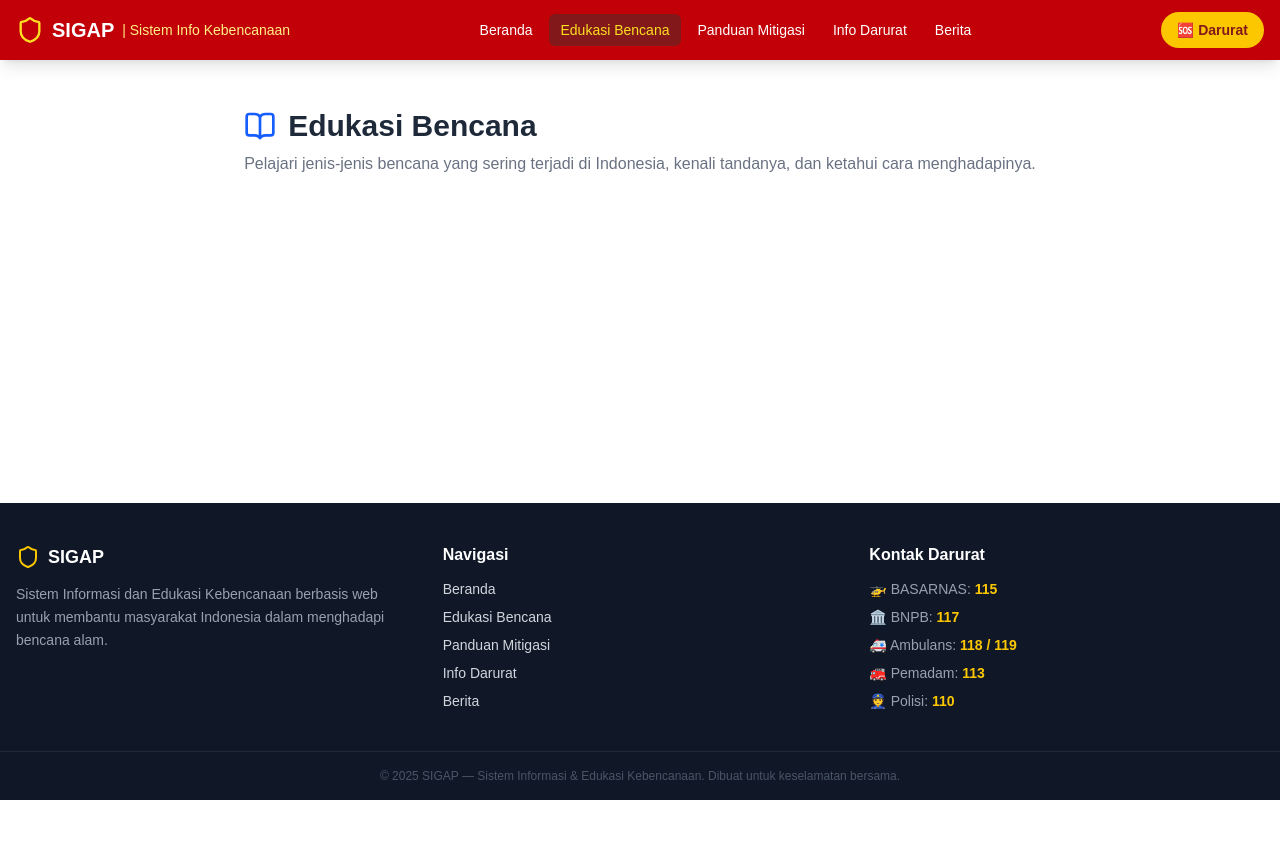
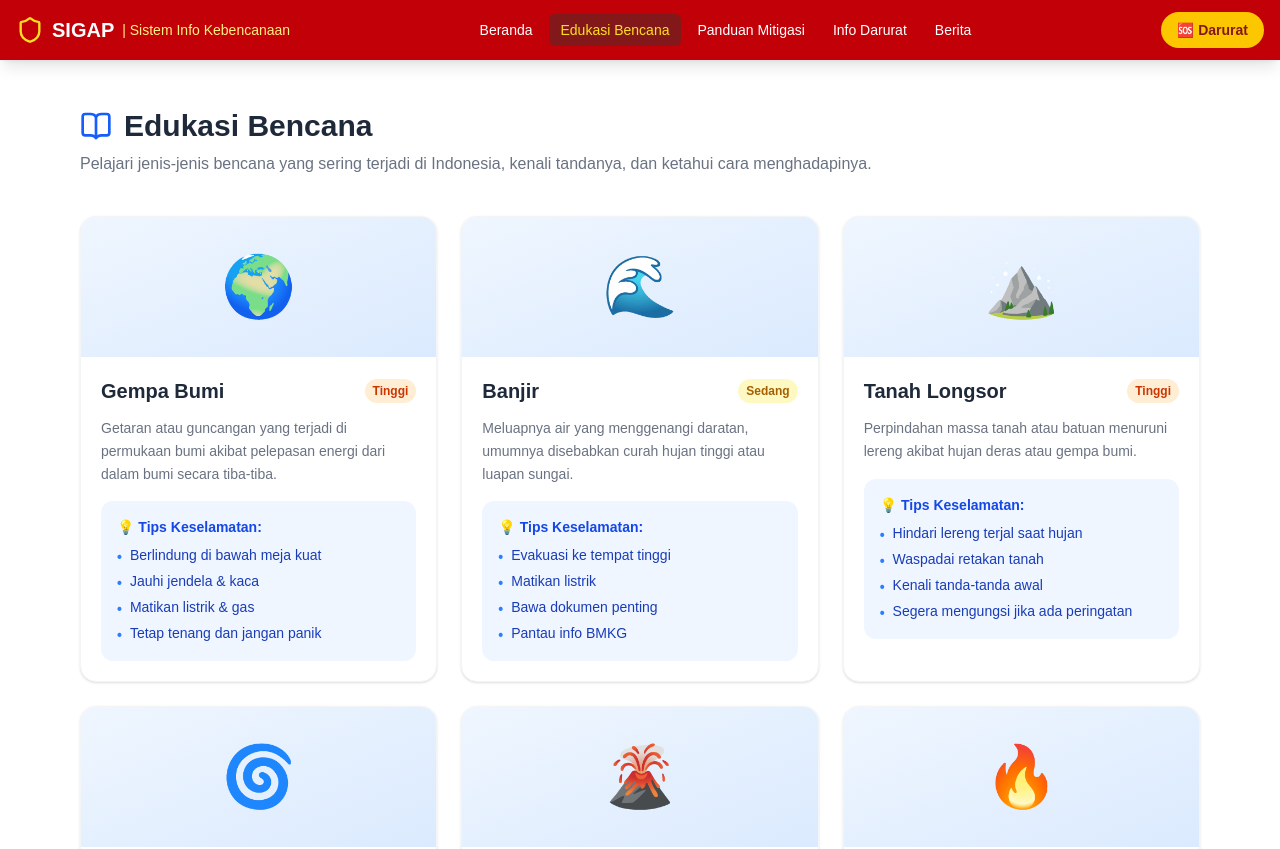
Before and after one commit to muhammadaldishevchenko-collab/TA-WEB-24A-MERIAM-LONDON, a Next.js app: page /edukasi in a window 1280 px wide. Shown: the top 849 px of the page. Before the commit the page ends 800 px from the top, so only its background shows below. Built offline with nearby package versions, Linux system fonts and the light colour scheme.

Commit message:
aldi:menambahkan library data dan mengedit halaman edukasi

```diff
--- a/app/edukasi/page.tsx
+++ b/app/edukasi/page.tsx
@@ -1,4 +1,5 @@
 import React from 'react'
+import { educationData } from "@/lib/data";
 import { BookOpen } from "lucide-react";
 
 export const metadata = { title: "Edukasi Bencana | SIGAP" };
@@ -20,6 +21,57 @@ export default function edukasi() {
         Pelajari jenis-jenis bencana yang sering terjadi di Indonesia,
         kenali tandanya, dan ketahui cara menghadapinya.
       </p>
+      {/* Grid Kartu */}
+      <div className="grid grid-cols-1 md:grid-cols-2 lg:grid-cols-3 gap-6">
+        {educationData.map((item) => (
+          <div
+            key={item.id}
+            className="bg-white border border-gray-100 rounded-2xl shadow-sm overflow-hidden hover:shadow-lg transition-shadow"
+          >
+            {/* Ikon */}
+            <div className="bg-gradient-to-br from-blue-50 to-blue-100 py-10 text-center">
+              <span className="text-6xl">{item.icon}</span>
+            </div>
+
+            {/* Konten */}
+            <div className="p-5">
+              <div className="flex items-center justify-between mb-3">
+                <h2 className="text-xl font-bold text-gray-800">{item.title}</h2>
+                <span
+                  className={`text-xs font-bold px-2 py-1 rounded-full ${
+                    item.level === "Sangat Tinggi"
+                      ? "bg-red-100 text-red-700"
+                      : item.level === "Tinggi"
+                      ? "bg-orange-100 text-orange-700"
+                      : "bg-yellow-100 text-yellow-700"
+                  }`}
+                >
+                  {item.level}
+                </span>
+              </div>
+
+              <p className="text-gray-500 text-sm leading-relaxed mb-4">
+                {item.description}
+              </p>
+
+              {/* Tips */}
+              <div className="bg-blue-50 rounded-xl p-4">
+                <h3 className="text-sm font-bold text-blue-700 mb-2">
+                  💡 Tips Keselamatan:
+                </h3>
+                <ul className="text-sm text-blue-800 flex flex-col gap-1">
+                  {item.tips.map((tip, idx) => (
+                    <li key={idx} className="flex items-start gap-2">
+                      <span className="text-blue-500 mt-0.5 font-bold">•</span>
+                      <span>{tip}</span>
+                    </li>
+                  ))}
+                </ul>
+              </div>
+            </div>
+          </div>
+        ))}
+      </div>
     </div>
   );
 }
--- /dev/null
+++ b/lib/data.ts
@@ -0,0 +1,50 @@
+export const educationData = [
+  {
+    id: 1,
+    title: "Gempa Bumi",
+    icon: "🌍",
+    description: "Getaran atau guncangan yang terjadi di permukaan bumi akibat pelepasan energi dari dalam bumi secara tiba-tiba.",
+    tips: ["Berlindung di bawah meja kuat", "Jauhi jendela & kaca", "Matikan listrik & gas", "Tetap tenang dan jangan panik"],
+    level: "Tinggi",
+  },
+  {
+    id: 2,
+    title: "Banjir",
+    icon: "🌊",
+    description: "Meluapnya air yang menggenangi daratan, umumnya disebabkan curah hujan tinggi atau luapan sungai.",
+    tips: ["Evakuasi ke tempat tinggi", "Matikan listrik", "Bawa dokumen penting", "Pantau info BMKG"],
+    level: "Sedang",
+  },
+  {
+    id: 3,
+    title: "Tanah Longsor",
+    icon: "⛰️",
+    description: "Perpindahan massa tanah atau batuan menuruni lereng akibat hujan deras atau gempa bumi.",
+    tips: ["Hindari lereng terjal saat hujan", "Waspadai retakan tanah", "Kenali tanda-tanda awal", "Segera mengungsi jika ada peringatan"],
+    level: "Tinggi",
+  },
+  {
+    id: 4,
+    title: "Tsunami",
+    icon: "🌀",
+    description: "Gelombang laut besar yang dipicu oleh gempa bawah laut, letusan gunung api, atau tanah longsor bawah laut.",
+    tips: ["Jika gempa, langsung lari ke bukit", "Jangan tunggu peringatan resmi", "Ikuti jalur evakuasi", "Jangan kembali sebelum dinyatakan aman"],
+    level: "Sangat Tinggi",
+  },
+  {
+    id: 5,
+    title: "Erupsi Gunung Berapi",
+    icon: "🌋",
+    description: "Keluarnya magma, gas, dan material vulkanik dari dalam bumi melalui kawah gunung berapi.",
+    tips: ["Gunakan masker N95", "Evakuasi sesuai arahan PVMBG", "Hindari aliran sungai dari puncak", "Simpan dokumen berharga"],
+    level: "Tinggi",
+  },
+  {
+    id: 6,
+    title: "Kebakaran Hutan",
+    icon: "🔥",
+    description: "Kebakaran di kawasan hutan akibat kekeringan panjang, kelalaian manusia, atau faktor alam lainnya.",
+    tips: ["Jauhi area kebakaran", "Tutup mulut & hidung dengan masker", "Pantau arah angin", "Hubungi Damkar: 113"],
+    level: "Sedang",
+  },
+];
```
